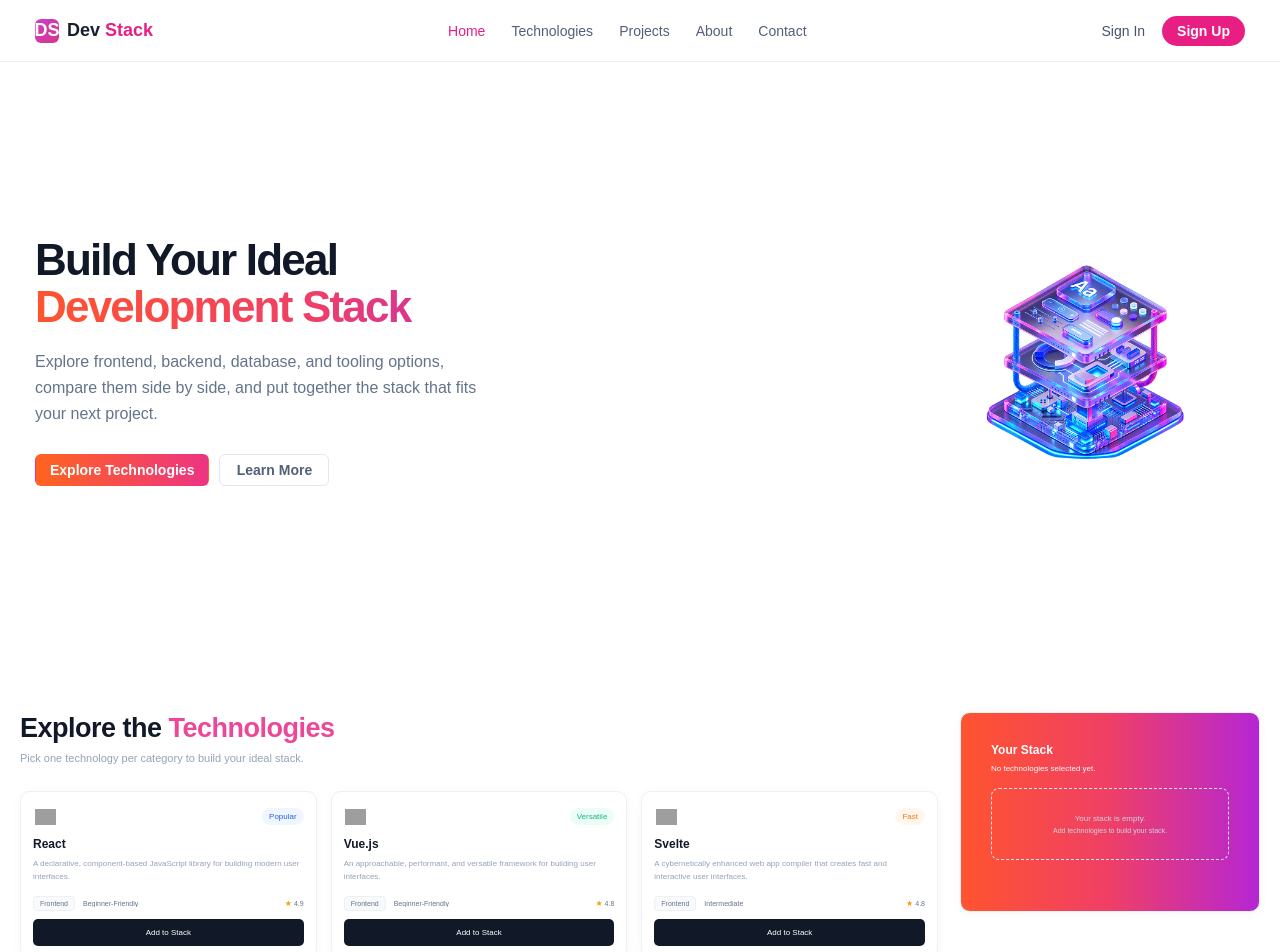
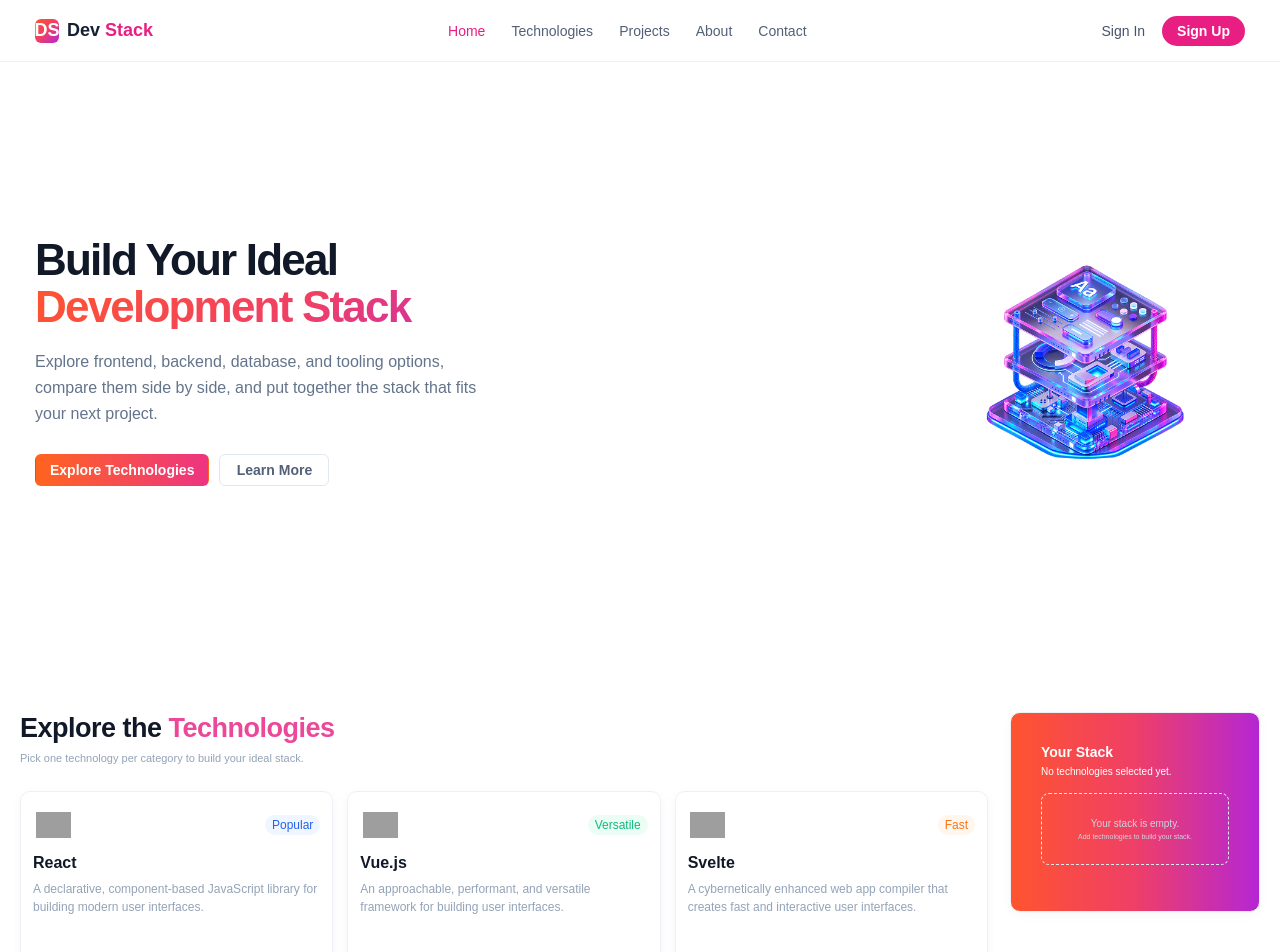
Before and after one commit to adnanzeros/Assignment-5, a React (Vite) app: page / in a window 1280 px wide. Shown: the top 952 px of the page. Built offline with nearby package versions, Linux system fonts and the light colour scheme; grey boxes are pictures that could not be loaded.

Commit message:
final react project

```diff
--- a/src/App.css
+++ b/src/App.css
@@ -34,7 +34,7 @@
   display: flex;
   align-items: center;
   justify-content: center;
-  background: linear-gradient(135deg, #c83fd0, #d73586);
+background: linear-gradient(135deg, #ff542f, #ef3f67, #b526d4);
   color: #fff;
   border-radius: 6px;
   font-size: 18px;
--- a/src/components/hero.css
+++ b/src/components/hero.css
@@ -43,12 +43,7 @@
 
   margin-top: 2px;
 
-  background: linear-gradient(
-    90deg,
-    #ff542f,
-    #ef3f67,
-    #b526d4
-  );
+background: linear-gradient(135deg, #ff542f, #ef3f67, #b526d4);
 
   -webkit-background-clip: text;
   -webkit-text-fill-color: transparent;
--- a/src/components/technology.css
+++ b/src/components/technology.css
@@ -2,6 +2,7 @@
 
 .technology-section {
   width: 100%;
+
   padding: 50px 20px 70px;
   background: #ffffff;
   box-sizing: border-box;
@@ -13,7 +14,7 @@
   margin: 0 auto;
 
   display: grid;
-  grid-template-columns: minmax(0, 1fr) 300px;
+  grid-template-columns: minmax(0, 1fr) 250px;
   gap: 22px;
 
   align-items: start;
@@ -24,6 +25,7 @@
 
 .technology-main {
   min-width: 0;
+
 }
 
 
@@ -67,7 +69,7 @@
 
 .technology-card {
   min-width: 0;
-  min-height: 158px;
+  min-height: 250px;
 
   padding: 13px 12px 11px;
 
@@ -114,8 +116,8 @@
 /* icon tech */
 
 .technology-icon {
-  width: 24px;
-  height: 24px;
+  width: 40px;
+  height: 40px;
 
   display: flex;
   align-items: center;
@@ -125,8 +127,8 @@
 }
 
 .technology-icon img {
-  width: 21px;
-  height: 21px;
+  width: 35px;
+  height: 35px;
 
   object-fit: contain;
 
@@ -141,7 +143,7 @@
   align-items: center;
   justify-content: center;
 
-  min-height: 17px;
+  min-height: 20px;
 
   padding: 2px 7px;
 
@@ -150,7 +152,7 @@
   background: #f0fdf4;
   color: #16a34a;
 
-  font-size: 8px;
+  font-size: 12px;
   font-weight: 500;
 
   white-space: nowrap;
@@ -217,7 +219,7 @@
 
   color: #111827;
 
-  font-size: 12px;
+  font-size: 16px;
   line-height: 1.3;
 
   font-weight: 700;
@@ -231,7 +233,7 @@
 
   color: #94a3b8;
 
-  font-size: 8px;
+  font-size: 12px;
   line-height: 1.55;
 
   min-height: 38px;
@@ -274,7 +276,7 @@
 
   color: #64748b;
 
-  font-size: 7px;
+  font-size: 10px;
   line-height: 1;
 
   white-space: nowrap;
@@ -286,7 +288,7 @@
 .difficulty {
   color: #64748b;
 
-  font-size: 7px;
+  font-size: 9px;
 
   white-space: nowrap;
 
@@ -307,7 +309,7 @@
 
   color: #64748b;
 
-  font-size: 7px;
+  font-size: 9px;
 
   white-space: nowrap;
 }
@@ -315,7 +317,7 @@
 .rating-star {
   color: #f59e0b;
 
-  font-size: 8px;
+  font-size: 9px;
 }
 
 
@@ -323,7 +325,7 @@
 
 .add-stack-btn {
   width: 100%;
-  height: 27px;
+  height: 32px;
 
   border: none;
   border-radius: 5px;
@@ -333,7 +335,7 @@
 
   font-family: inherit;
 
-  font-size: 8px;
+  font-size: 11px;
   font-weight: 500;
 
   cursor: pointer;
@@ -418,7 +420,7 @@
 
   color: #ffffff;
 
-  font-size: 12px;
+  font-size: 14px;
   line-height: 1.3;
 
   font-weight: 700;
@@ -429,7 +431,7 @@
 
   color: #ffffff;
 
-  font-size: 8px;
+  font-size: 10px;
   line-height: 1.4;
 }
 
@@ -466,7 +468,7 @@
 
   color: #cbd5e1;
 
-  font-size: 8px;
+  font-size: 10px;
 }
 
 .stack-empty span {
@@ -558,7 +560,7 @@
 
   color: #111827;
 
-  font-size: 9px;
+  font-size: 11px;
   line-height: 1.2;
 
   font-weight: 600;
@@ -567,7 +569,7 @@
 .stack-item-details span {
   color: #94a3b8;
 
-  font-size: 7px;
+  font-size: 9px;
 }
 
 
--- a/src/index.css
+++ b/src/index.css
@@ -1,6 +1,14 @@
 
 @plugin "daisyui";
-
+:root {
+:root {
+  --brand-gradient: linear-gradient(
+    95deg,
+    #ff542f,
+    #ef3f67,
+    #b526d4
+  );
+}
 * {
   margin: 0;
   padding: 0;
```
Also changed, not shown: 1 other file (tests, documents, lock files or other folders).
